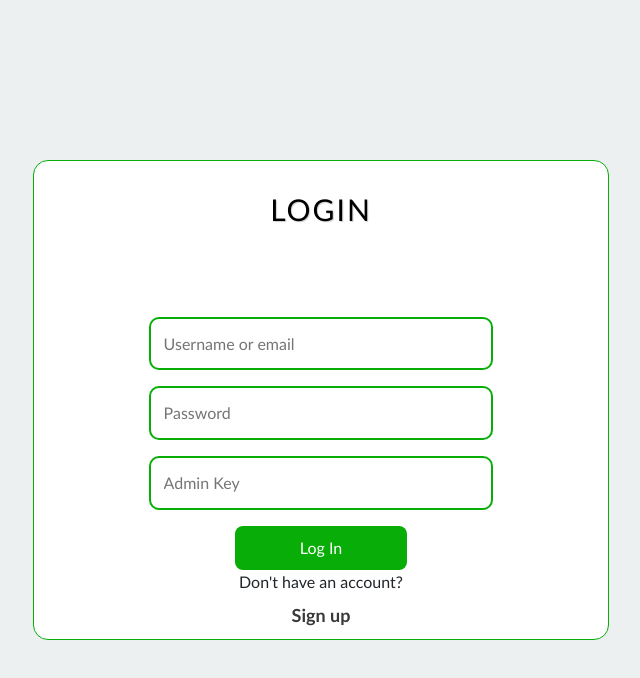
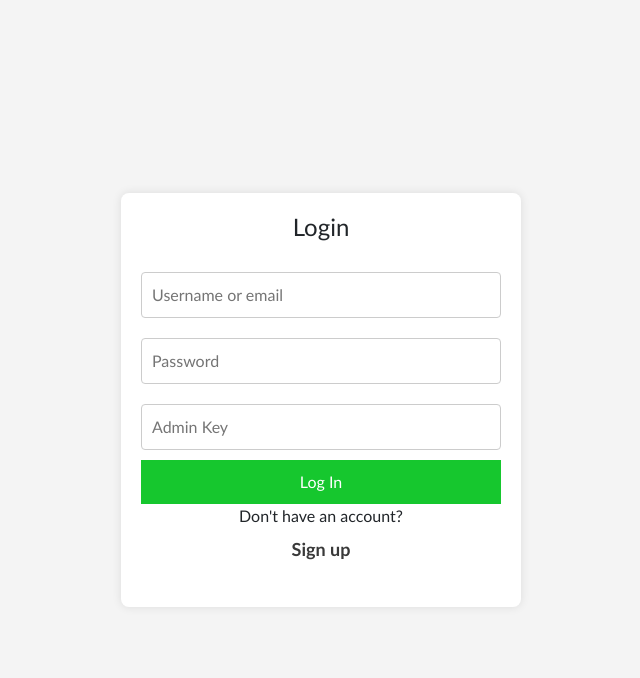
Before and after one commit to adarachel/doctors-appointment-frontend, a React (Create React App) app: page /login in a window 1280 px wide. Shown: the top 678 px of the page, without its empty margins (319-959 px from the left). Built offline with nearby package versions, Linux system fonts and the light colour scheme.

Commit message:
Fix styles for login

```diff
--- a/src/components/loginpage/Login.js
+++ b/src/components/loginpage/Login.js
@@ -48,6 +48,7 @@ const Login = () => {
           <input
             type="text"
             value={login}
+            className="input"
             onChange={(e) => setLogin(e.target.value)}
             placeholder="Username or email"
             required
@@ -55,6 +56,7 @@ const Login = () => {
           <input
             type="password"
             value={password}
+            className="input"
             onChange={(e) => setPassword(e.target.value)}
             placeholder="Password"
             required
@@ -62,6 +64,7 @@ const Login = () => {
           <input
             type="text"
             value={adminKey}
+            className="input"
             onChange={(e) => setAdminKey(e.target.value)}
             placeholder="Admin Key"
           />
--- a/src/components/loginpage/login.css
+++ b/src/components/loginpage/login.css
@@ -1,85 +1,57 @@
-body {
-  padding: 0;
-}
-
 .login-page {
-  width: 100%;
-  height: 100vh;
   display: flex;
-  flex-direction: column;
   justify-content: center;
   align-items: center;
-}
-
-.login-page h2 {
-  font-size: 30px;
-  font-weight: 400;
-  margin-top: 30px;
-  text-align: center;
-  text-transform: uppercase;
-  letter-spacing: 2px;
-  color: #000;
-  text-shadow: 1px 1px 1px rgba(0, 0, 0, 0.2);
+  height: 100vh;
+  background-color: #f4f4f4;
+  width: 100%;
 }
 
 .login-container {
-  background-color: white;
-  height: 60%;
-  width: 45%;
-  border-radius: 15px;
-  border: 1px solid #08ad08;
+  background-color: #fff;
+  padding: 20px;
+  border-radius: 8px;
+  box-shadow: 0 0 10px rgba(0, 0, 0, 0.1);
+  max-width: 400px;
+  width: 90%;
+  text-align: center;
+  display: flex;
+  flex-direction: column;
 }
 
-.login-container form {
-  height: 70%;
-  display: flex;
-  flex-direction: column;
-  justify-content: center;
-  align-items: center;
-  gap: 1rem;
+.login-title {
+  font-size: 24px;
+  margin-bottom: 20px;
 }
 
-.login-container input {
-  width: 60%;
-  padding: 0.8rem;
-  border-radius: 10px;
-  border: 2px solid #08ad08;
+.input {
+  width: 100%;
+  padding: 10px;
+  margin: 10px 0;
+  border: 1px solid #ccc;
+  border-radius: 4px;
+  font-size: 16px;
 }
 
-.login-container button {
-  background-color: rgb(8, 173, 8);
-  color: white;
-  padding: 10px 20px;
+button {
+  width: 100%;
+  padding: 10px;
+  background-color: #16c72e;
+  color: #fff;
   border: none;
-  border-radius: 8px;
+  border-radius: 4px;
+  font-size: 18px;
   cursor: pointer;
-  width: 30%;
 }
 
-.login-container button:hover {
-  background-color: rgb(4, 105, 4);
+p {
+  margin-top: 20px;
+  font-size: 16px;
 }
 
-.login-container p {
-  text-align: center;
-}
-
-.login-container p a:hover {
-  color: blue;
-  transform: scale(1.05);
-  transition: all 0.2s ease-in-out;
-}
-
-.error-message {
-  color: red;
-}
-
-@media (max-width: 500px) {
+/* Media Query for Mobile */
+@media (max-width: 768px) {
   .login-container {
-    background-color: white;
-    height: 70%;
-    width: 95%;
-    border-radius: 15px;
-    border: 1px solid #08ad08;
+    max-width: 100%;
   }
 }
```
